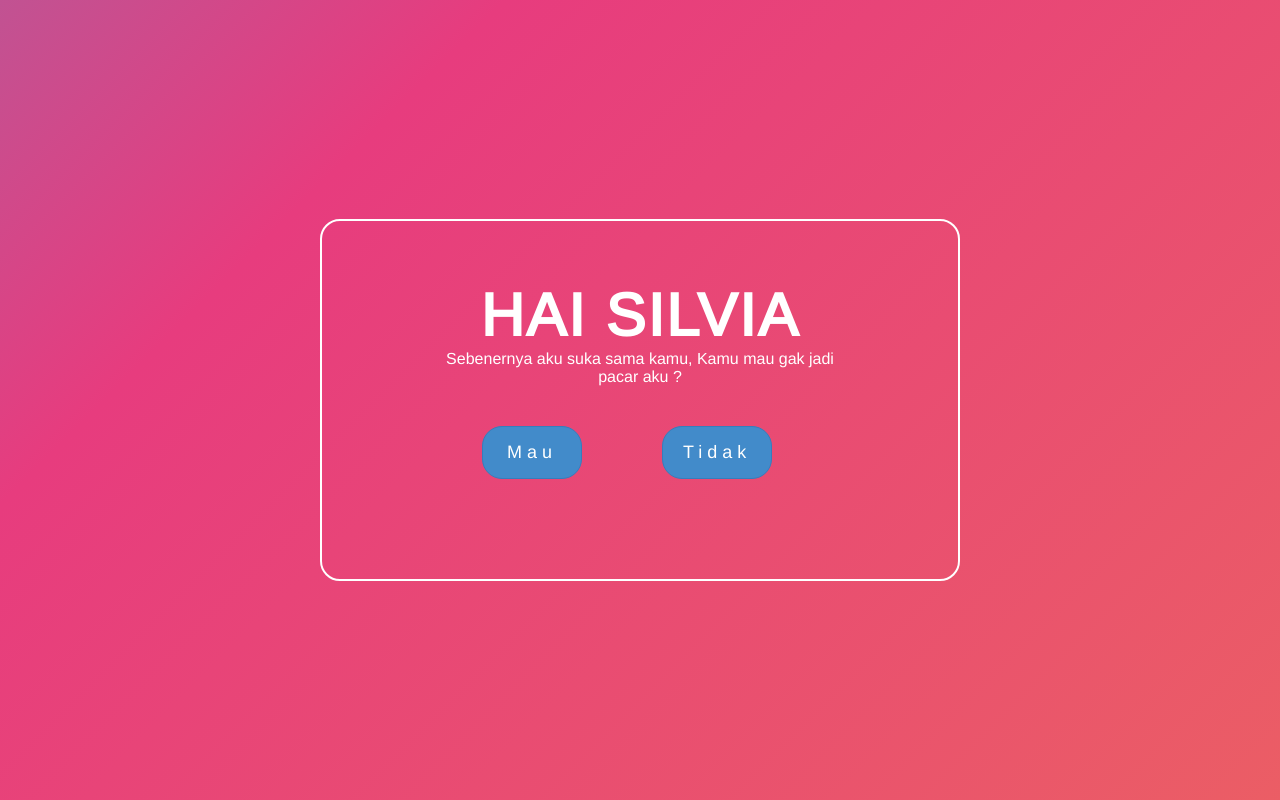
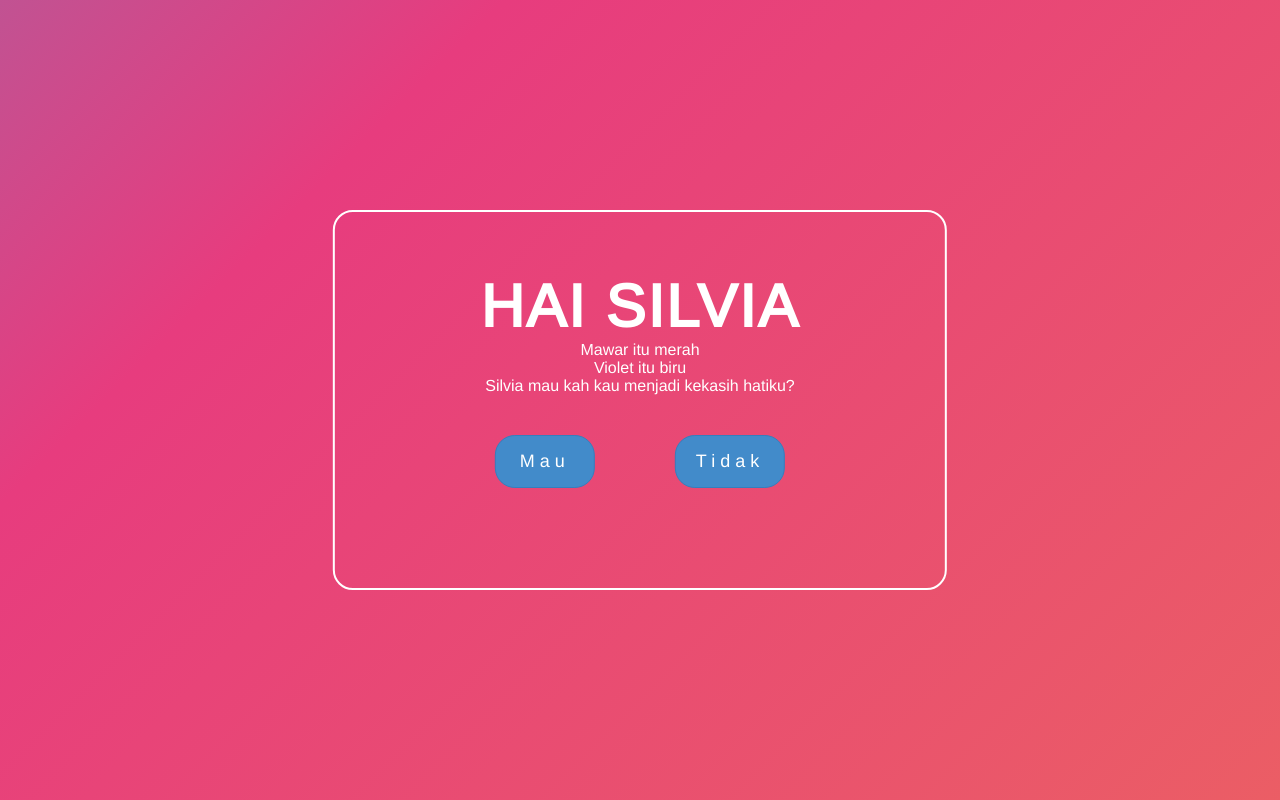
Before and after one commit to Hellboy102/test.html, a plain HTML site: page index.html in a window 1280 px wide. Drawn offline with nearby package versions, Linux system fonts and the light colour scheme.

Commit message:
Update index.html

```diff
--- a/index.html
+++ b/index.html
@@ -16,7 +16,9 @@ Name : Ardians
     <section>
         <div class="textme">
             <h1>Hai Silvia</h1>
-            <p>Sebenernya aku suka sama kamu, Kamu mau gak jadi pacar aku ? </p>
+            <p>Mawar itu merah</p>
+            <p>Violet itu biru</p>
+            <p>Silvia mau kah kau menjadi kekasih hatiku?</p>
 <div class="jancok">
 
 
```
